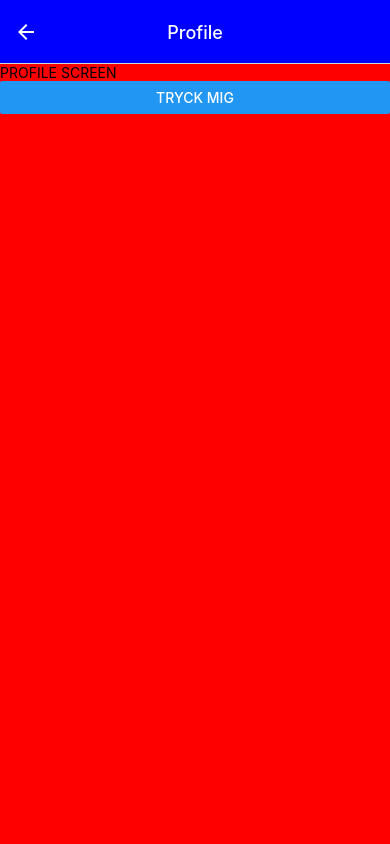
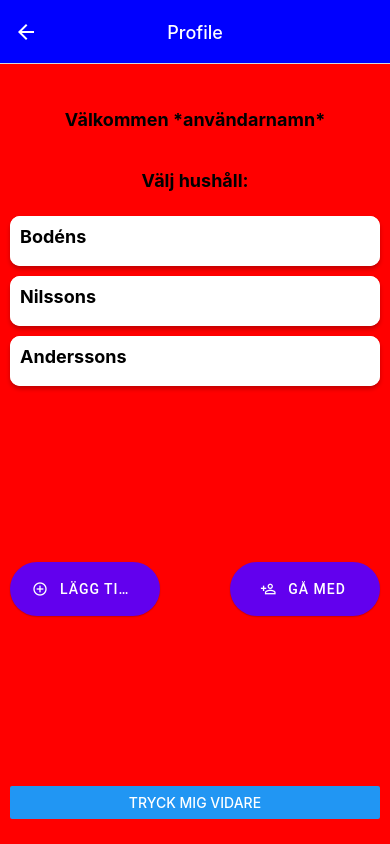
Before and after one commit to KSigurd/KROLF-household-app, a React Native app: screen /Profile in a window 390 px wide. Built offline with nearby package versions, Linux system fonts and the light colour scheme.

Commit message:
Gets households in surface

```diff
--- /dev/null
+++ b/components/AddHouseholdButton.tsx
@@ -0,0 +1,26 @@
+import { Button as NPbutton } from "react-native-paper";
+import React, { FC } from "react";
+import { StyleSheet } from "react-native";
+
+const AddHouseholdButton: FC = () => {
+  return (
+    <NPbutton
+      icon="plus-circle-outline"
+      mode="contained"
+      style={styles.NPbutton}
+      onPress={() => console.log("Pressed")}
+    >
+      Lägg till
+    </NPbutton>
+  );
+};
+
+export default AddHouseholdButton;
+
+const styles = StyleSheet.create({
+    NPbutton: {
+      width: 150,
+      borderRadius: 100,
+      padding: 10,
+    },
+  });
--- /dev/null
+++ b/components/HouseholdSurface.tsx
@@ -0,0 +1,55 @@
+import React, { FC } from "react";
+import { View, Text, StyleSheet } from "react-native";
+import { Chip, Surface, TouchableRipple } from "react-native-paper";
+import { Household } from "../interfaces/households"
+
+interface Props {
+    householdObject: Household;
+}
+
+const HouseholdSurface: FC<Props> = (props: Props) => {
+
+
+  return (
+    <View>
+        <Surface style={styles.surface}>
+            <TouchableRipple style={styles.chip} onPress= {() => console.log("tryckt på hushåll")}>
+          <Text key={props.householdObject.id} style={styles.surfaceText}>
+            {props.householdObject.name}
+          </Text>
+          </TouchableRipple>
+        </Surface>
+    </View>
+  );
+};
+
+export default HouseholdSurface;
+
+const styles = StyleSheet.create({
+  surface: {
+    height: "auto",
+    borderRadius: 10,
+    width: "100%",
+    alignItems: "flex-start",
+    justifyContent: "center",
+    backgroundColor: "white",
+    elevation: 4,
+    marginVertical: 5,
+  },
+  surfaceText: {
+      flex: 1,
+      width: "100%",
+      height: "100%",
+    fontSize: 18,
+    fontWeight: "bold",
+    alignItems: "flex-start",
+    alignSelf: "flex-start"
+  },
+  chip: {
+      width: "100%",
+      padding: 10,
+      backgroundColor: "white",
+      height: 50,
+      borderRadius: 10
+  }
+});
--- /dev/null
+++ b/components/JoinHouseHoldButton.tsx
@@ -0,0 +1,26 @@
+import { Button as NPbutton } from "react-native-paper";
+import React, { FC } from "react";
+import { StyleSheet } from "react-native";
+
+const JoinHouseholdButton: FC = () => {
+  return (
+    <NPbutton
+          icon="account-plus-outline"
+          mode="contained"
+          style={styles.NPbutton}
+          onPress={() => console.log("Pressed")}
+        >
+          Gå med
+        </NPbutton>
+  );
+};
+
+export default JoinHouseholdButton;
+
+const styles = StyleSheet.create({
+    NPbutton: {
+      width: 150,
+      borderRadius: 100,
+      padding: 10,
+    },
+  });
--- a/screens/ProfileScreen.tsx
+++ b/screens/ProfileScreen.tsx
@@ -1,16 +1,44 @@
 import { NativeStackScreenProps } from "@react-navigation/native-stack";
 import React from "react";
-import { View, Text, Button } from "react-native";
+import { View, Text, Button, StyleSheet, FlatList } from "react-native";
+import {
+  Surface,
+  Button as NPbutton,
+  TouchableRipple,
+} from "react-native-paper";
+import { lightBlue100 } from "react-native-paper/lib/typescript/styles/colors";
+import AddHouseholdButton from "../components/AddHouseholdButton";
+import HouseholdSurface from "../components/HouseholdSurface";
+import JoinHouseholdButton from "../components/JoinHouseHoldButton";
+import { households } from "../data/mockHouseholdData";
 import { RootStackParamList } from "../navigation/RootNavigator";
 
-type Props = NativeStackScreenProps<RootStackParamList, "ChoresStatisticsNavigator">;
+type Props = NativeStackScreenProps<
+  RootStackParamList,
+  "ChoresStatisticsNavigator"
+>;
 
-const ProfileScreen = ({navigation}: Props) => {
+const ProfileScreen = ({ navigation }: Props) => {
   return (
-    <View>
-      <Text>PROFILE SCREEN</Text>
+    <View style={styles.root}>
+      <View>
+        <Text style={styles.title}>Välkommen *användarnamn*</Text>
+
+        <View>
+          <Text style={styles.title}>Välj hushåll:</Text>
+          {households.map((prop, key) => {
+            return <HouseholdSurface householdObject={prop} />;
+          })}
+        </View>
+      </View>
+
+      <View style={styles.NPbuttonRoot}>
+        <AddHouseholdButton/>
+        <JoinHouseholdButton/>
+      </View>
+
       <Button
-        title="tryck mig"
+        title="tryck mig vidare"
         onPress={() => navigation.navigate("ChoresStatisticsNavigator")}
       />
     </View>
@@ -18,3 +46,29 @@ const ProfileScreen = ({navigation}: Props) => {
 };
 
 export default ProfileScreen;
+
+const styles = StyleSheet.create({
+  root: {
+    flex: 1,
+    marginHorizontal: 10,
+    marginVertical: 25,
+    justifyContent: "space-between",
+  },
+  NPbuttonRoot: {
+    alignSelf: "center",
+    justifyContent: "space-between",
+    width: "100%",
+    flexDirection: "row",
+  },
+  title: {
+    fontSize: 18,
+    fontWeight: "bold",
+    alignSelf: "center",
+    marginVertical: 20,
+  },
+  NPbutton: {
+    width: 150,
+    borderRadius: 100,
+    padding: 10,
+  },
+});
```
Also changed, not shown: 1 other file (tests, documents, lock files or other folders).
